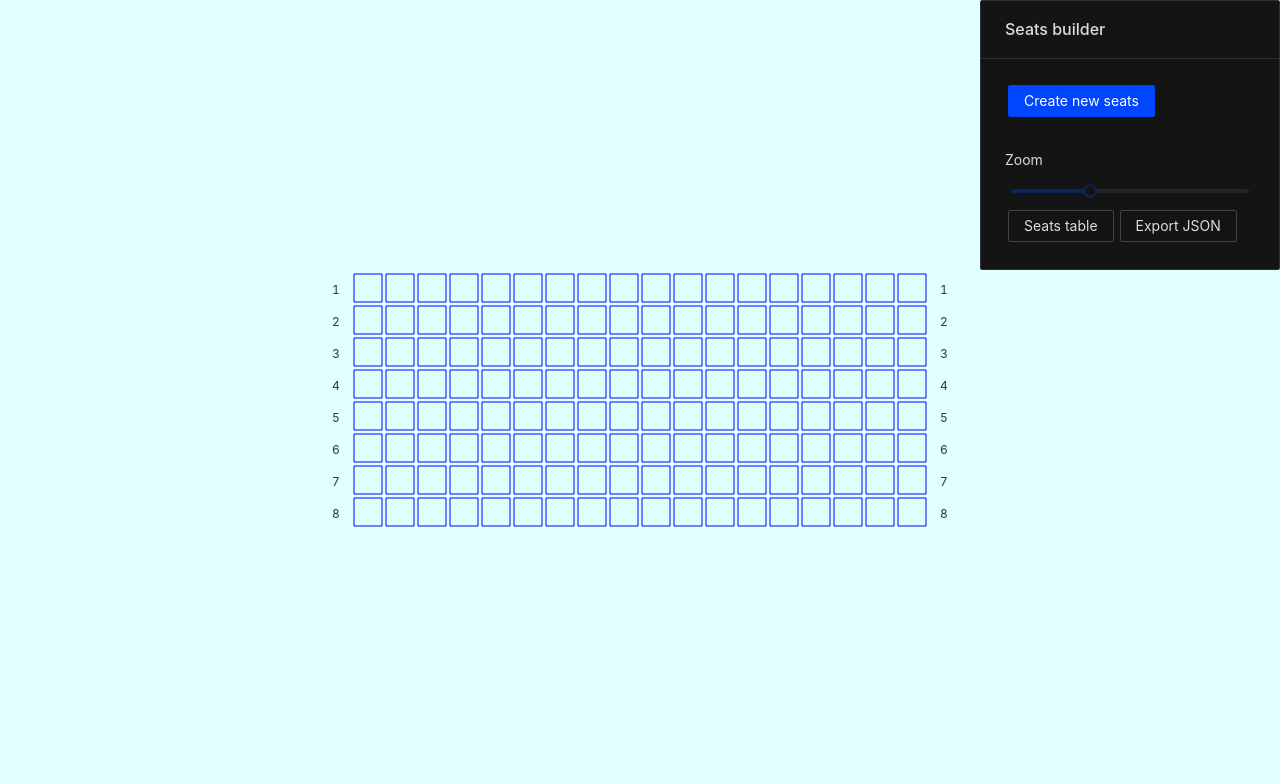
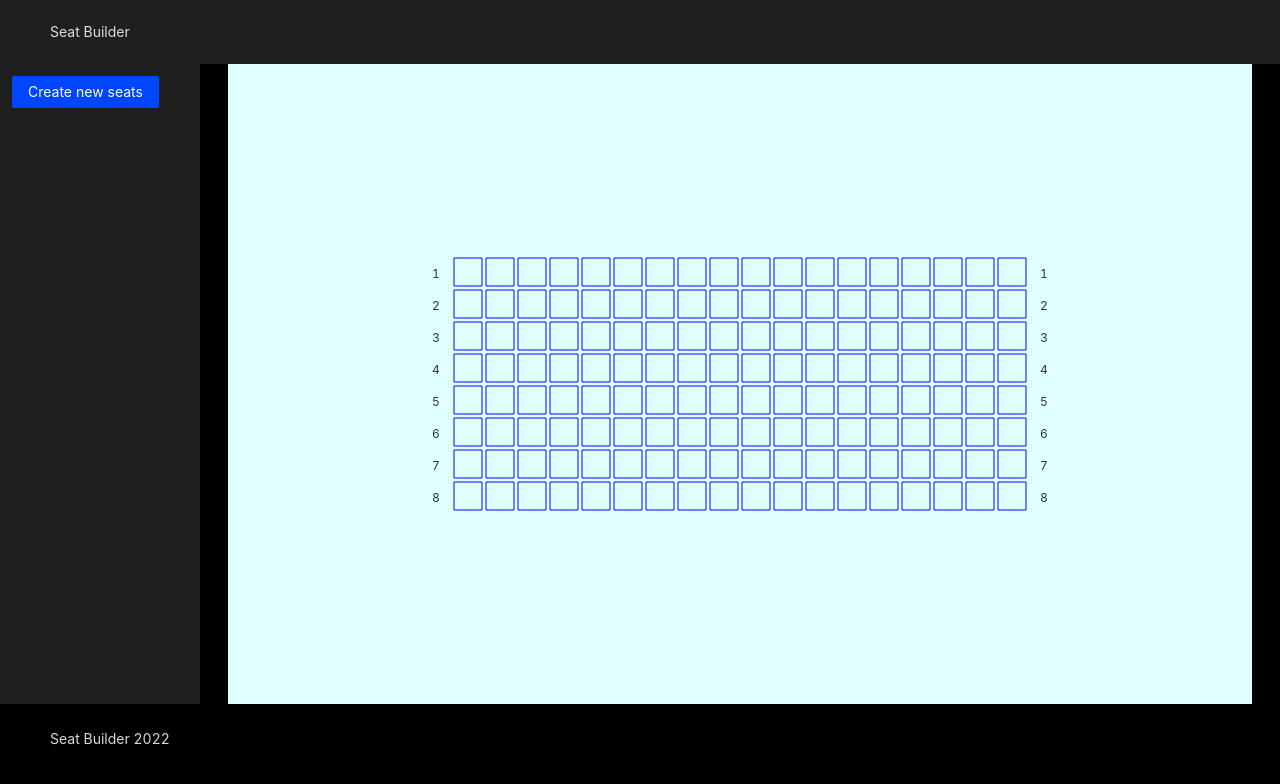
Before and after one commit to git-antonyuk/seat-map, a React (Create React App) app: page / in a window 1280 px wide. Shown: the top 784 px of the page. Built offline with nearby package versions, Linux system fonts and the light colour scheme.

Commit message:
wip: ui changes

```diff
--- a/src/App.tsx
+++ b/src/App.tsx
@@ -1,9 +1,9 @@
-import MapComponent from './components/Map/Map';
+import MainLayout from './layouts/MainLayout/MainLayout';
 
 function App() {
   return (
     <main>
-      <MapComponent />
+      <MainLayout />
     </main>
   );
 }
--- /dev/null
+++ b/src/components/LeftSidebarContent/LeftSidebarContent.css
@@ -0,0 +1,4 @@
+.form-wrapper {
+  position: relative;
+  padding: 12px;
+}
--- /dev/null
+++ b/src/components/LeftSidebarContent/LeftSidebarContent.tsx
@@ -0,0 +1,54 @@
+import './LeftSidebarContent.css';
+import { Button } from 'antd';
+import { useState } from 'react';
+// import MoveForm from '../MoveForm/MoveForm';
+
+// import Canvas from '../../modules/Canvas/index';
+import CreateSeats from '../CreateSeats/CreateSeats';
+// import SeatsList from '../SeatsList/SeatsList';
+// import ExportJSON from '../ExportJSON/ExportJSON';
+
+interface IProps {
+    // canvas: Canvas | null;
+    createSeats: Function;
+}
+
+function LeftSidebarContent(props: IProps) {
+  const { createSeats } = props;
+  // const [showMove, setShowMove] = useState<boolean>(false);
+  const [showSeatForm, setSeatForm] = useState<boolean>(false);
+
+  // STEP 1
+  const openSeatForm = () => {
+    setSeatForm(true);
+  };
+
+  // STEP 3
+  // const openMoveForm = () => {
+  //   setShowMove(true);
+  // };
+
+  const closeSeatForm = () => {
+    // STEP 2
+    setSeatForm(false);
+    // openMoveForm();
+  };
+
+  // const moveComponent = () => !showSeatForm && (canvas || showMove) && <MoveForm canvas={canvas} />;
+  const seatFormComponent = () => showSeatForm
+    && <CreateSeats createSeats={createSeats} closeSeatForm={closeSeatForm} />;
+  // const seatsListComponent = () => !showSeatForm && canvas && <SeatsList canvas={canvas} />;
+  // const exportJSONComponent = () => canvas && <ExportJSON canvas={canvas} />;
+
+  return (
+    <div className="form-wrapper">
+      <Button type="primary" className="btn-create" onClick={openSeatForm}>Create new seats</Button>
+      {/* {moveComponent()} */}
+      {seatFormComponent()}
+      {/* {seatsListComponent()} */}
+      {/* {exportJSONComponent()} */}
+    </div>
+  );
+}
+
+export default LeftSidebarContent;
--- a/src/components/Map/Canvas.css
+++ b/src/components/Map/Canvas.css
@@ -1,9 +1,19 @@
 #canvas {
-  position: fixed;
+  position: absolute;
   top: 0;
   left: 0;
+  width: 100%;
+  height: 100%;
   outline: none;
   background: lightcyan;
+}
+
+.wrapper {
+  position: relative;
+  max-width: 80vw;
+  height: 80vh;
+  overflow: hidden;
+  margin: 0 auto;
 }
 
 .form-wrapper-switch {
--- a/src/components/Map/Map.tsx
+++ b/src/components/Map/Map.tsx
@@ -1,38 +1,41 @@
 import './Canvas.css';
 import { useEffect, useState } from 'react';
+import { Layout } from 'antd';
 import Canvas from '../../modules/Canvas/index';
 import { ICreateSeatsParams } from '../../modules/Seats/index';
-import FormWrapper from '../FormWrapper/FormWrapper';
-import FormSeat from '../FormSeat/FormSeat';
-import { ISeatObject } from '../../modules/Seats/createData';
+// import FormWrapper from '../FormWrapper/FormWrapper';
+// import FormSeat from '../FormSeat/FormSeat';
+// import { ISeatObject } from '../../modules/Seats/createData';
+import LeftSidebarContent from '../LeftSidebarContent/LeftSidebarContent';
+
+const { Content, Sider } = Layout;
 
 function Map() {
   const [canvas, setCanvas] = useState<null | Canvas>(null);
-  const [showModal, setShowModal] = useState<boolean>(false);
-  const [singleSeatData, setSingleSeatData] = useState<any>(null);
+  // const [showModal, setShowModal] = useState<boolean>(false);
+  // const [singleSeatData, setSingleSeatData] = useState<any>(null);
 
-  const callbackGetClickedObject = (item: ISeatObject) => {
-    if (!item) {
-      return;
-    }
-    setSingleSeatData(item);
+  // const callbackGetClickedObject = (item: ISeatObject) => {
+  //   if (!item) {
+  //     return;
+  //   }
+  //   setSingleSeatData(item);
 
-    setShowModal(true);
-  };
+  //   setShowModal(true);
+  // };
 
-  const closeModal = () => {
-    setShowModal(false);
-  };
+  // const closeModal = () => {
+  //   setShowModal(false);
+  // };
 
-  const saveSeatData = (object: ISeatObject) => {
-    canvas?.seats?.editObject(object);
-    closeModal();
-  };
+  // const saveSeatData = (object: ISeatObject) => {
+  //   canvas?.seats?.editObject(object);
+  //   closeModal();
+  // };
 
   useEffect(() => {
     const canvasInstance = new Canvas({
       id: '#canvas',
-      callbackGetClickedObject,
     });
 
     setCanvas(canvasInstance);
@@ -48,12 +51,22 @@ function Map() {
 
   return (
     <>
-      <FormSeat visible={showModal} close={closeModal} save={saveSeatData} seatData={singleSeatData} />
-      <FormWrapper
+      <Sider>
+        <LeftSidebarContent
+          // canvas={canvas}
+          createSeats={createSeats}
+        />
+      </Sider>
+      <Content>
+        <div className="wrapper">
+          <canvas id="canvas" />
+        </div>
+      </Content>
+      {/* <FormSeat visible={showModal} close={closeModal} save={saveSeatData} seatData={singleSeatData} /> */}
+      {/* <FormWrapper
         canvas={canvas}
         createSeats={createSeats}
-      />
-      <canvas id="canvas" />
+      /> */}
     </>
   );
 }
--- /dev/null
+++ b/src/layouts/MainLayout/MainLayout.css
@@ -0,0 +1,3 @@
+.main-layout {
+  position: relative;
+}
--- /dev/null
+++ b/src/layouts/MainLayout/MainLayout.tsx
@@ -0,0 +1,29 @@
+import './MainLayout.css';
+import { Layout } from 'antd';
+import Map from '../../components/Map/Map';
+
+const { Header, Footer } = Layout;
+
+function MainLayout() {
+  const getFullYear = () => {
+    const date = new Date();
+    return date.getFullYear();
+  };
+  return (
+    <Layout>
+      <Header>Seat Builder</Header>
+      <Layout>
+        <Map />
+      </Layout>
+      <Footer>
+        <p>
+          Seat Builder
+          {' '}
+          {getFullYear()}
+        </p>
+      </Footer>
+    </Layout>
+  );
+}
+
+export default MainLayout;
--- a/src/modules/Canvas/index.ts
+++ b/src/modules/Canvas/index.ts
@@ -6,7 +6,6 @@ import CreateSeatsBlock, { ISeatsBlock } from '../Seats/CreateSeatsBlock';
 interface ICanvasConstructorParams {
   id: string;
   sizes?: ISize;
-  callbackGetClickedObject: Function;
 }
 
 const ERROR_CANT_FIND_ELEMENT = "Can't find canvas element";
@@ -27,21 +26,17 @@ class Canvas {
     height: 0,
   };
 
-  private callbackGetClickedObject: Function | undefined;
-
   private seatsBlocksInstance: CreateSeatsBlock | undefined;
 
   constructor({
     id,
     sizes,
-    callbackGetClickedObject,
   }: ICanvasConstructorParams) {
     this.createContext(id);
     this.setSizes(sizes);
     if (!this.ctx) {
       return;
     }
-    this.callbackGetClickedObject = callbackGetClickedObject;
 
     this.seatsBlocksInstance = new CreateSeatsBlock(this.canvas, this.ctx, this.sizes);
 
@@ -95,8 +90,8 @@ class Canvas {
     if (!this.canvas) {
       return;
     }
-    this.sizes.width = sizes?.width || window.innerWidth;
-    this.sizes.height = sizes?.height || window.innerHeight;
+    this.sizes.width = sizes?.width || this.canvas.clientWidth || window.innerWidth;
+    this.sizes.height = sizes?.height || this.canvas.clientHeight || window.innerHeight;
 
     const { devicePixelRatio } = window;
     if (devicePixelRatio > 1) {
```
